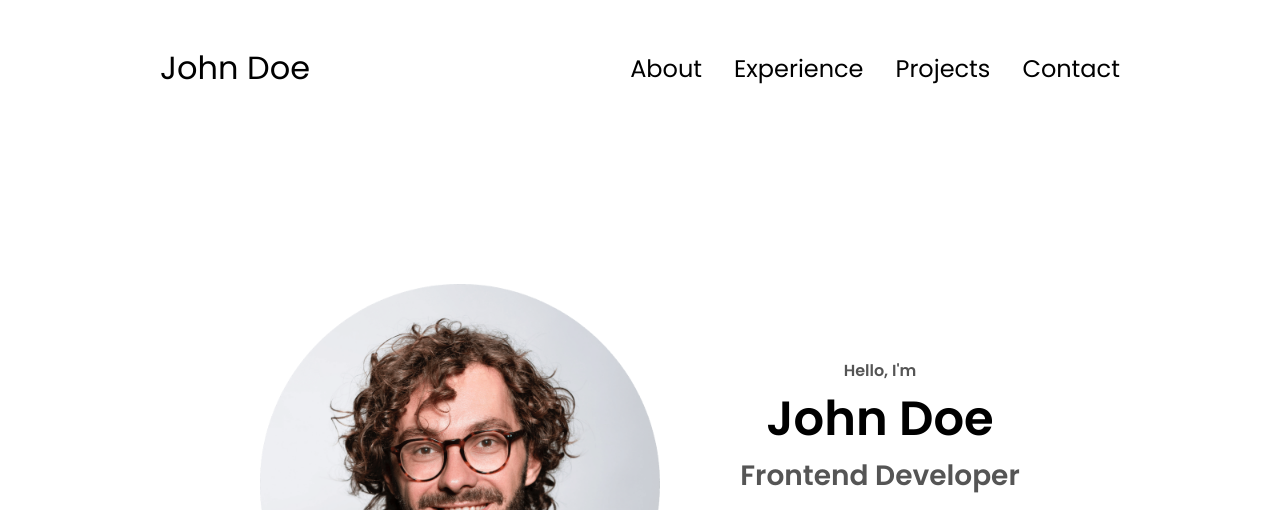
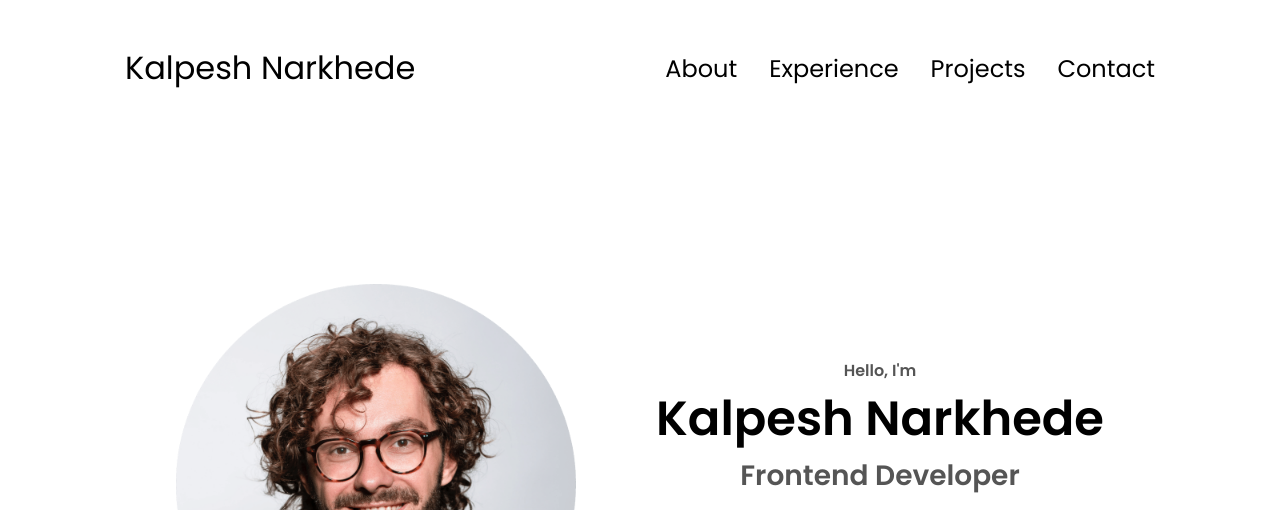
Before and after one commit to kalpesh0596/kalpesh, a plain HTML site: page index.html in a window 1280 px wide. Shown: the top 510 px of the page. Drawn offline with Linux system fonts and the light colour scheme.

Commit message:
Testing of Name

```diff
--- a/index.html
+++ b/index.html
@@ -10,7 +10,7 @@
   </head>
   <body>
     <nav id="desktop-nav">
-      <div class="logo">John Doe</div>
+      <div class="logo">Kalpesh Narkhede</div>
       <div>
         <ul class="nav-links">
           <li><a href="#about">About</a></li>
@@ -21,7 +21,7 @@
       </div>
     </nav>
     <nav id="hamburger-nav">
-      <div class="logo">John Doe</div>
+      <div class="logo">Kalpesh Narkhede</div>
       <div class="hamburger-menu">
         <div class="hamburger-icon" onclick="toggleMenu()">
           <span></span>
@@ -38,11 +38,11 @@
     </nav>
     <section id="profile">
       <div class="section__pic-container">
-        <img src="./assets/profile-pic.png" alt="John Doe profile picture" />
+        <img src="./assets/profile-pic.png" alt="Kalpesh Narkhede profile picture" />
       </div>
       <div class="section__text">
         <p class="section__text__p1">Hello, I'm</p>
-        <h1 class="title">John Doe</h1>
+        <h1 class="title">Kalpesh Narkhede</h1>
         <p class="section__text__p2">Frontend Developer</p>
         <div class="btn-container">
           <button
@@ -375,7 +375,7 @@
           </ul>
         </div>
       </nav>
-      <p>Copyright &#169; 2023 John Doe. All Rights Reserved.</p>
+      <p>Copyright &#169; 2025 Kalpesh Narkhede. All Rights Reserved.</p>
     </footer>
     <script src="script.js"></script>
   </body>
```
